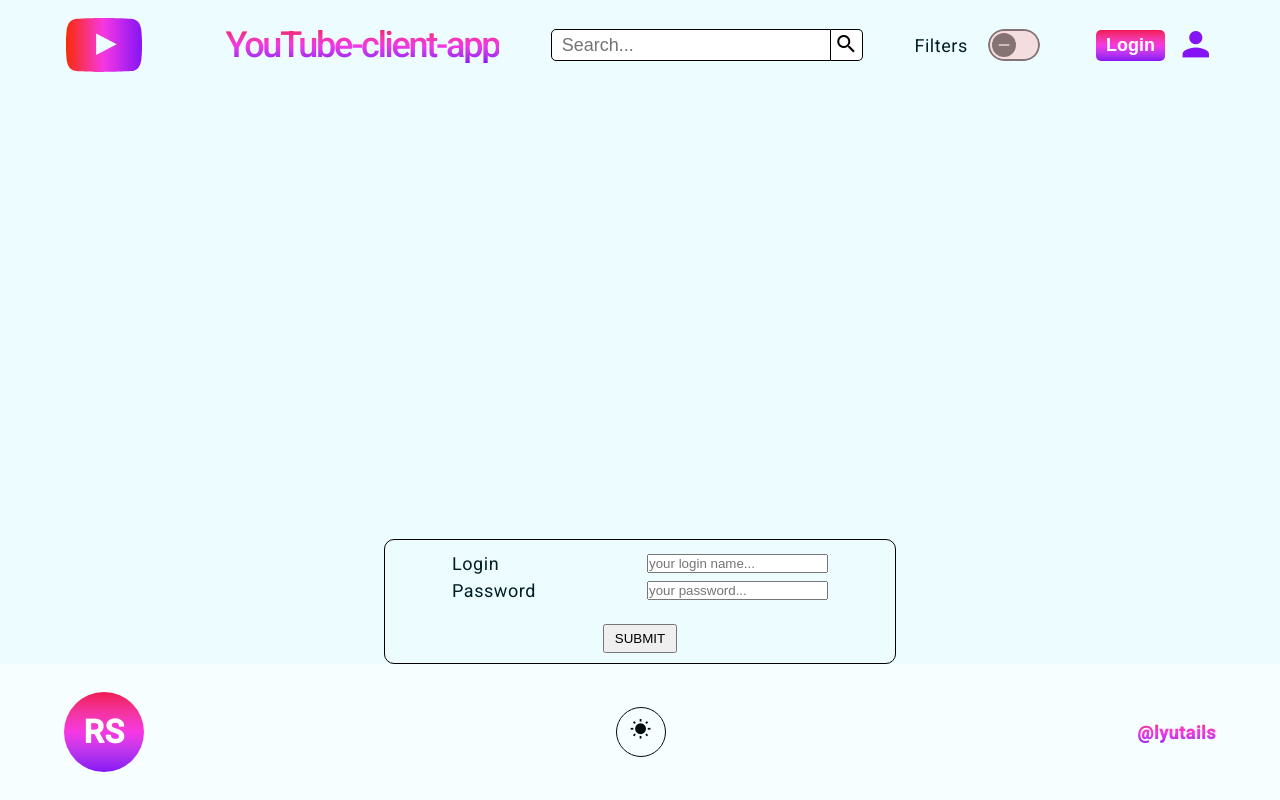
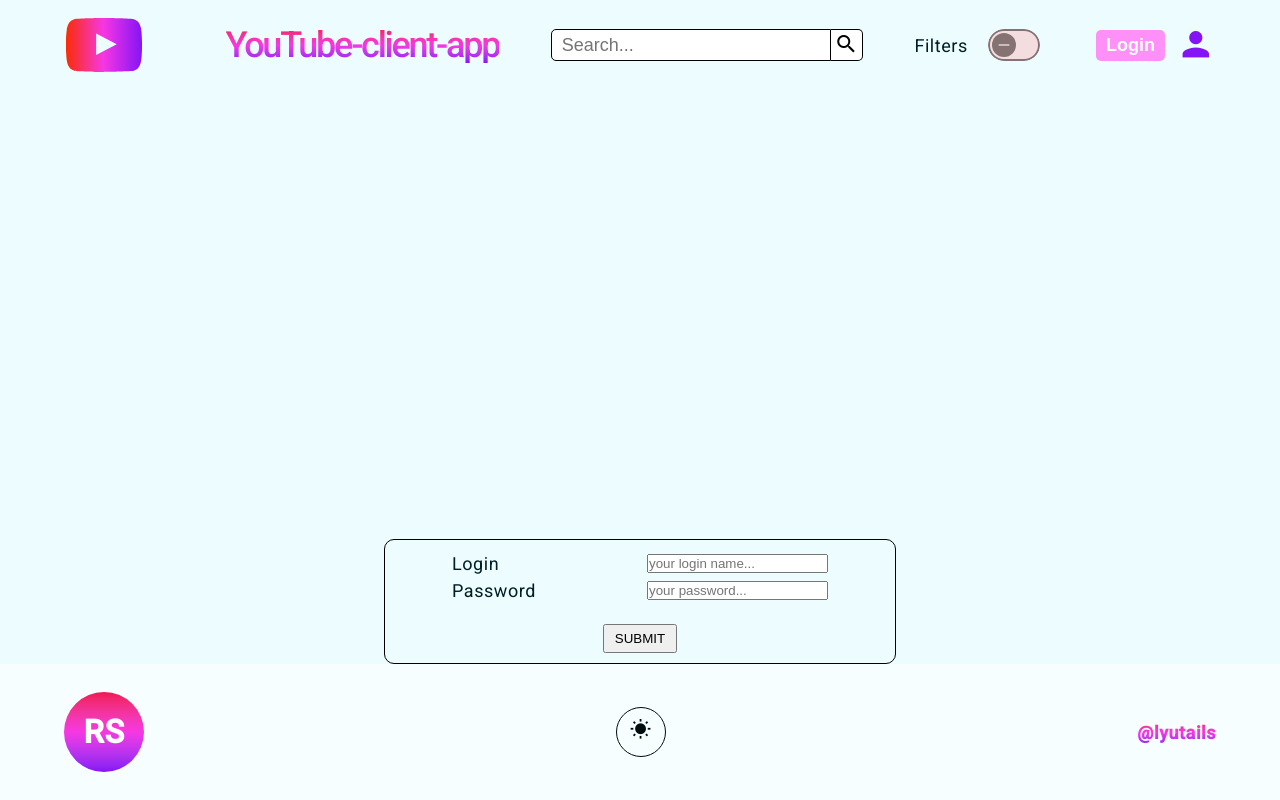
Before and after one commit to lyutails/Youtube, an Angular app in the folder awesome-youtube-client-app/: page /login in a window 1280 px wide. Built offline with nearby package versions, Linux system fonts and the light colour scheme.

Commit message:
feat: sync login logout behaviour with ls token

```diff
--- a/awesome-youtube-client-app/src/app/auth/auth.guard.ts
+++ b/awesome-youtube-client-app/src/app/auth/auth.guard.ts
@@ -6,7 +6,7 @@ export const authGuard: CanActivateFn = (): boolean | UrlTree => {
   const router = inject(Router);
   const service = inject(LoginService);
 
-  if (service.isAuth) {
+  if (service.isAuth || service.getToken() !== null ) {
     return true;
   }
 
--- a/awesome-youtube-client-app/src/app/core/header/header.component.html
+++ b/awesome-youtube-client-app/src/app/core/header/header.component.html
@@ -12,8 +12,12 @@
       <button
         (click)="toggleIsAuth()"
         class="header_login-button"
-        [disabled]="!this.loginService.isAuth">
-        {{ this.loginService.getToken() === null ? 'Login' : 'Logout' }}
+        [disabled]="this.loginService.getToken() === null">
+        {{
+          this.loginService.getToken() !== null
+            ? 'Logout'
+            : 'Login'
+        }}
       </button>
       <mat-icon class="header_login-icon">person</mat-icon>
     </div>
--- a/awesome-youtube-client-app/src/app/core/header/header.component.scss
+++ b/awesome-youtube-client-app/src/app/core/header/header.component.scss
@@ -114,6 +114,10 @@ a {
     &:hover {
       cursor: pointer;
     }
+
+    &:disabled {
+      background: oklch(100% 0.3 0);
+    }
   }
 
   &_login-icon {
--- a/awesome-youtube-client-app/src/app/core/header/header.component.ts
+++ b/awesome-youtube-client-app/src/app/core/header/header.component.ts
@@ -42,8 +42,10 @@ export class HeaderComponent {
 
   public toggleIsAuth() {
     this.loginService.isLoggedIn();
-
-    if (this.loginService.getToken() !== null) {
+    if (
+      this.loginService.getToken() !== null ||
+      this.loginService.isAuth === true
+    ) {
       this.router.navigate(['/login']);
       return this.loginService.removeCredentials();
     }
```
